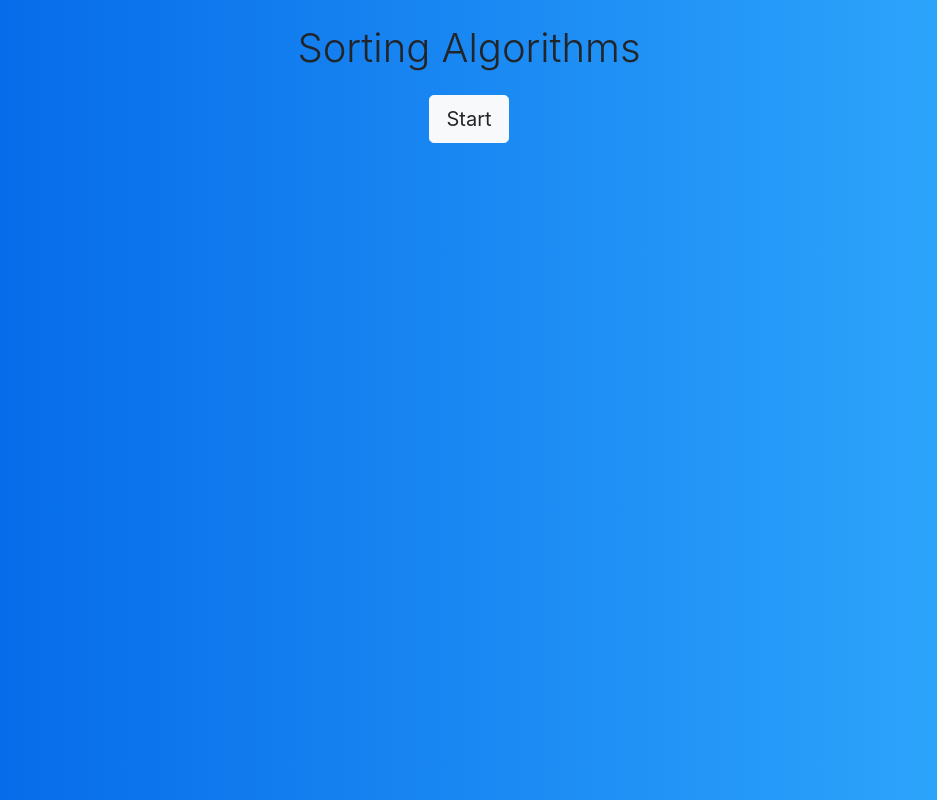
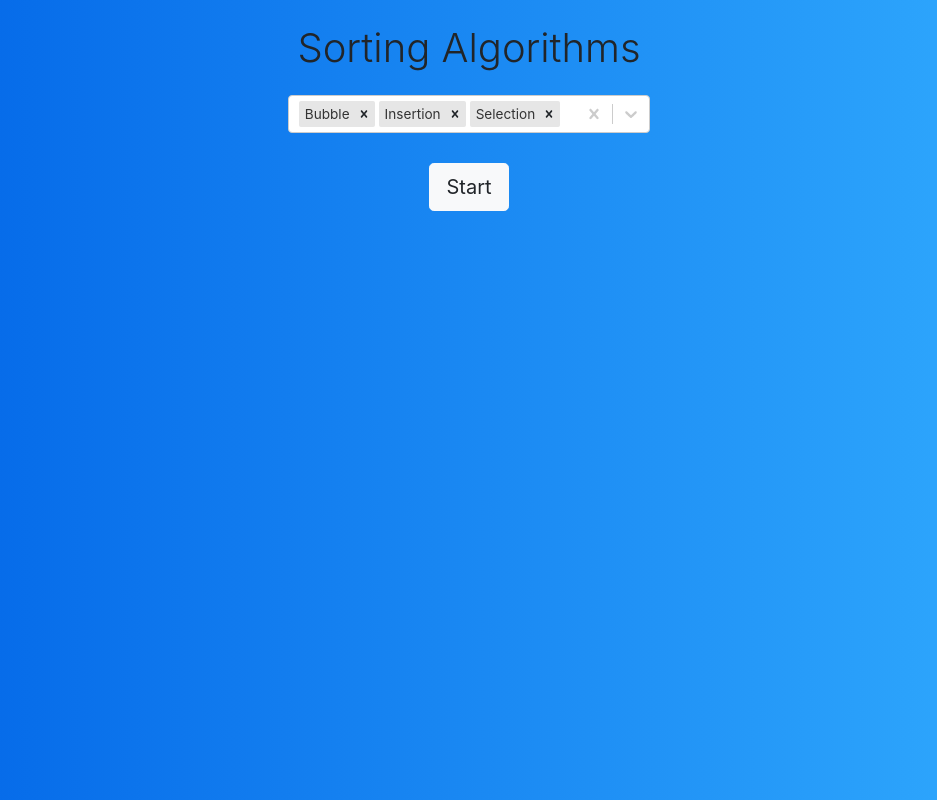
Before and after one commit to wroclawianka/sorting, a React (Create React App) app: page / in a window 1280 px wide. Shown: the whole page, without its empty margins (171-1108 px from the left). Built offline with nearby package versions, Linux system fonts and the light colour scheme; what react-pose would draw is missing.

Commit message:
select algorithms to display

```diff
--- a/package.json
+++ b/package.json
@@ -14,6 +14,7 @@
     "react-lodash": "^0.1.2",
     "react-pose": "^4.0.8",
     "react-scripts": "2.1.8",
+    "react-select": "^3.0.4",
     "typescript": "3.4.1"
   },
   "scripts": {
--- a/src/App.tsx
+++ b/src/App.tsx
@@ -3,11 +3,24 @@ import './App.css';
 import Container from 'react-bootstrap/Container';
 import Row from 'react-bootstrap/Row';
 import Col from 'react-bootstrap/Col';
+import Select from 'react-select';
 import SortingListDisplay from "./components/SortingListDisplay/SortingListDisplay";
+
+const algorithms = [
+    {value: 'bubble', label: 'Bubble'},
+    {value: 'insertion', label: 'Insertion'},
+    {value: 'selection', label: 'Selection'},
+];
+
+interface algorithm {
+    label: string,
+    value: Object
+}
 
 interface State {
     list: Array<number>;
     display: boolean;
+    selectedAlgorithms: Array<algorithm>;
 }
 
 interface Props {
@@ -20,12 +33,16 @@ class App extends Component<Props, State> {
         super(props);
         this.state = {
             list: [],
-            display: false
+            display: false,
+            selectedAlgorithms: []
         }
     }
 
     componentWillMount() {
         this.getDefaultList();
+        this.setState({
+            selectedAlgorithms: algorithms.slice(0, 3)
+        });
     }
 
     getDefaultList() {
@@ -41,6 +58,10 @@ class App extends Component<Props, State> {
         })
     };
 
+    selectAlgorithms = (selectedAlgorithms) => {
+        this.setState({selectedAlgorithms});
+    };
+
     render() {
         return (
             <div>
@@ -50,15 +71,28 @@ class App extends Component<Props, State> {
                             <h1 className="font-weight-light mt-4">Sorting Algorithms</h1>
                         </Col>
                     </Row>
+                    <Row>
+                        <div className="algorithms-selector">
+                            <Select
+                                value={this.state.selectedAlgorithms}
+                                onChange={this.selectAlgorithms}
+                                options={algorithms}
+                                isMulti={true}
+                            />
+                        </div>
+                    </Row>
                     <Row className="justify-content-center">
                         <button
                             type="button"
                             className="btn btn-light btn-lg start-button" onClick={this.displayVisualization}>
-                            {this.state.display ?  "Stop" : "Start"}
+                            {this.state.display ? "Stop" : "Start"}
                         </button>
                     </Row>
                     {this.state.display ?
-                        <SortingListDisplay list ={this.state.list}></SortingListDisplay>
+                        <SortingListDisplay
+                            list={this.state.list}
+                            algorithms={this.state.selectedAlgorithms}
+                        />
                         : null}
                 </Container>
             </div>
--- a/src/components/SortingListDisplay/SortingListDisplay.tsx
+++ b/src/components/SortingListDisplay/SortingListDisplay.tsx
@@ -8,22 +8,36 @@ interface State {
 }
 
 interface Props {
-    list: Array<number>
+    list: Array<number>,
+    algorithms: Array<algorithm>
+}
+
+interface algorithm {
+    label: string,
+    value: Object
 }
 
 class SortingListDisplay extends Component<Props, State> {
+    selectComponent = (option) => {
+        switch (option) {
+            case 'bubble':
+                return <BubbleSorting list={this.props.list}/>;
+            case 'insertion':
+                return <InsertionSorting list={this.props.list}/>;
+            case 'selection':
+                return <SelectionSorting list={this.props.list}/>;
+            default:
+                return;
+        }
+    };
 
     render() {
         return <div>
-            <Row className="justify-content-center">
-                <BubbleSorting list={this.props.list}/>
-            </Row>
-            <Row className="justify-content-center">
-                <SelectionSorting list={this.props.list}/>
-            </Row>
-            <Row className="justify-content-center">
-                <InsertionSorting list={this.props.list}/>
-            </Row>
+            {this.props.algorithms.map((algorithm) => {
+                return (<Row key={algorithm.label} className="justify-content-center">
+                    {this.selectComponent(algorithm.value)}
+                </Row>)
+            })}
         </div>
     }
 }
--- a/src/index.css
+++ b/src/index.css
@@ -10,3 +10,12 @@ body {
 .list-element {
     margin: 0 10px;
 }
+
+.algorithms-selector{
+    margin: 0 auto;
+    padding: 15px;
+}
+
+.algorithms-selector > div {
+    min-width: 350px;
+}
```
Also changed, not shown: 1 other file (tests, documents, lock files or other folders).
